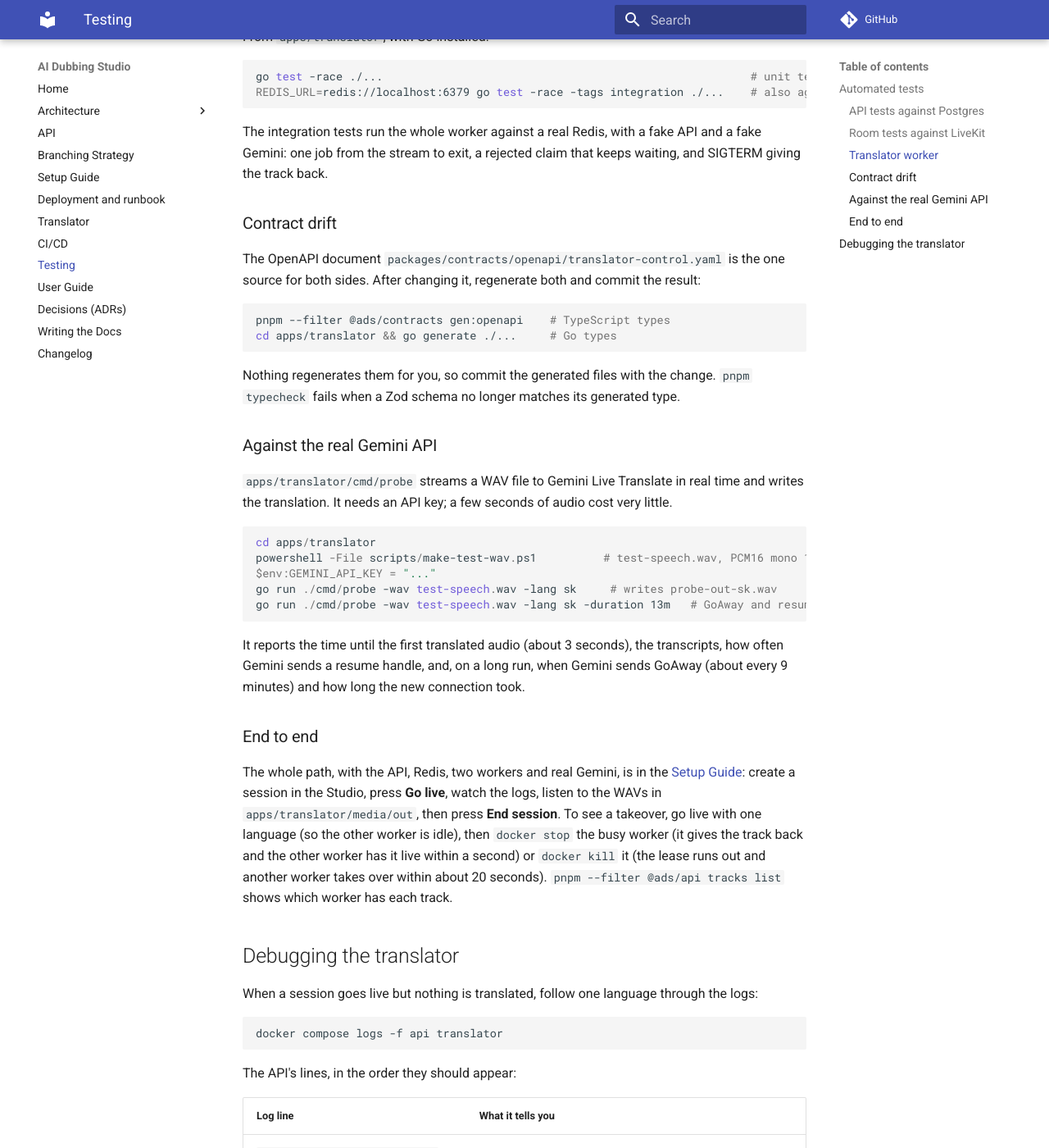
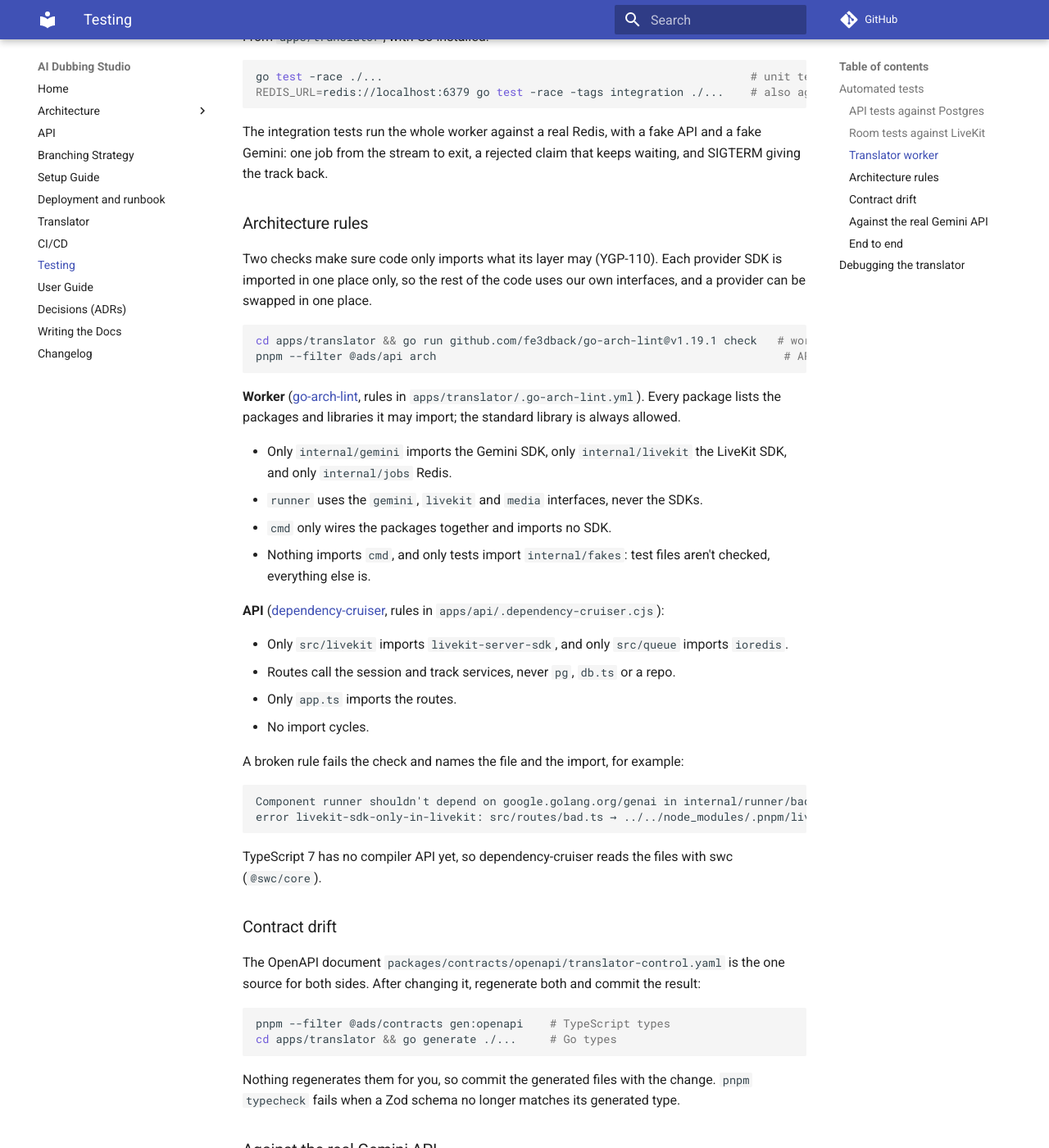
Before and after one commit to WH1TE-SHAD0W/ai-dubbing-studio, an MkDocs documentation site: the page built from docs/testing.md, in a window 1280 px wide and 1400 px high, scrolled down 2643 px. Shown: the whole window at 82% size. Built offline with MkDocs 1.6.1 and Material for MkDocs 9.7.7, drawn with Linux system fonts in a browser that asks for light colours; comment, search, counter and statistics services are not loaded.

Commit message:
docs: architecture rules for the worker and the API (YGP-110)
Co-Authored-By: Claude Opus 5.5 <noreply@anthropic.com>

````diff
--- a/docs/testing.md
+++ b/docs/testing.md
@@ -96,6 +96,47 @@ REDIS_URL=redis://localhost:6379 go test -race -tags integration ./...    # also
 The integration tests run the whole worker against a real Redis, with a fake
 API and a fake Gemini: one job from the stream to exit, a rejected claim that
 keeps waiting, and SIGTERM giving the track back.
+
+### Architecture rules
+
+Two checks make sure code only imports what its layer may (YGP-110). Each
+provider SDK is imported in one place only, so the rest of the code uses our own
+interfaces, and a provider can be swapped in one place.
+
+```bash
+cd apps/translator && go run github.com/fe3dback/go-arch-lint@v1.19.1 check   # worker
+pnpm --filter @ads/api arch                                                    # API
+```
+
+**Worker** ([go-arch-lint](https://github.com/fe3dback/go-arch-lint), rules in
+`apps/translator/.go-arch-lint.yml`). Every package lists the packages and
+libraries it may import; the standard library is always allowed.
+
+- Only `internal/gemini` imports the Gemini SDK, only `internal/livekit` the
+  LiveKit SDK, and only `internal/jobs` Redis.
+- `runner` uses the `gemini`, `livekit` and `media` interfaces, never the SDKs.
+- `cmd` only wires the packages together and imports no SDK.
+- Nothing imports `cmd`, and only tests import `internal/fakes`: test files
+  aren't checked, everything else is.
+
+**API** ([dependency-cruiser](https://github.com/sverweij/dependency-cruiser),
+rules in `apps/api/.dependency-cruiser.cjs`):
+
+- Only `src/livekit` imports `livekit-server-sdk`, and only `src/queue` imports
+  `ioredis`.
+- Routes call the session and track services, never `pg`, `db.ts` or a repo.
+- Only `app.ts` imports the routes.
+- No import cycles.
+
+A broken rule fails the check and names the file and the import, for example:
+
+```text
+Component runner shouldn't depend on google.golang.org/genai in internal/runner/bad.go:5
+error livekit-sdk-only-in-livekit: src/routes/bad.ts → ../../node_modules/.pnpm/livekit-server-sdk@2.19.2/node_modules/livekit-server-sdk/dist/index.js
+```
+
+TypeScript 7 has no compiler API yet, so dependency-cruiser reads the files
+with swc (`@swc/core`).
 
 ### Contract drift
 
````
Also changed, not shown: docs/changelog.md (+4 -0 lines), docs/ci-cd.md (+2 -1 lines).
